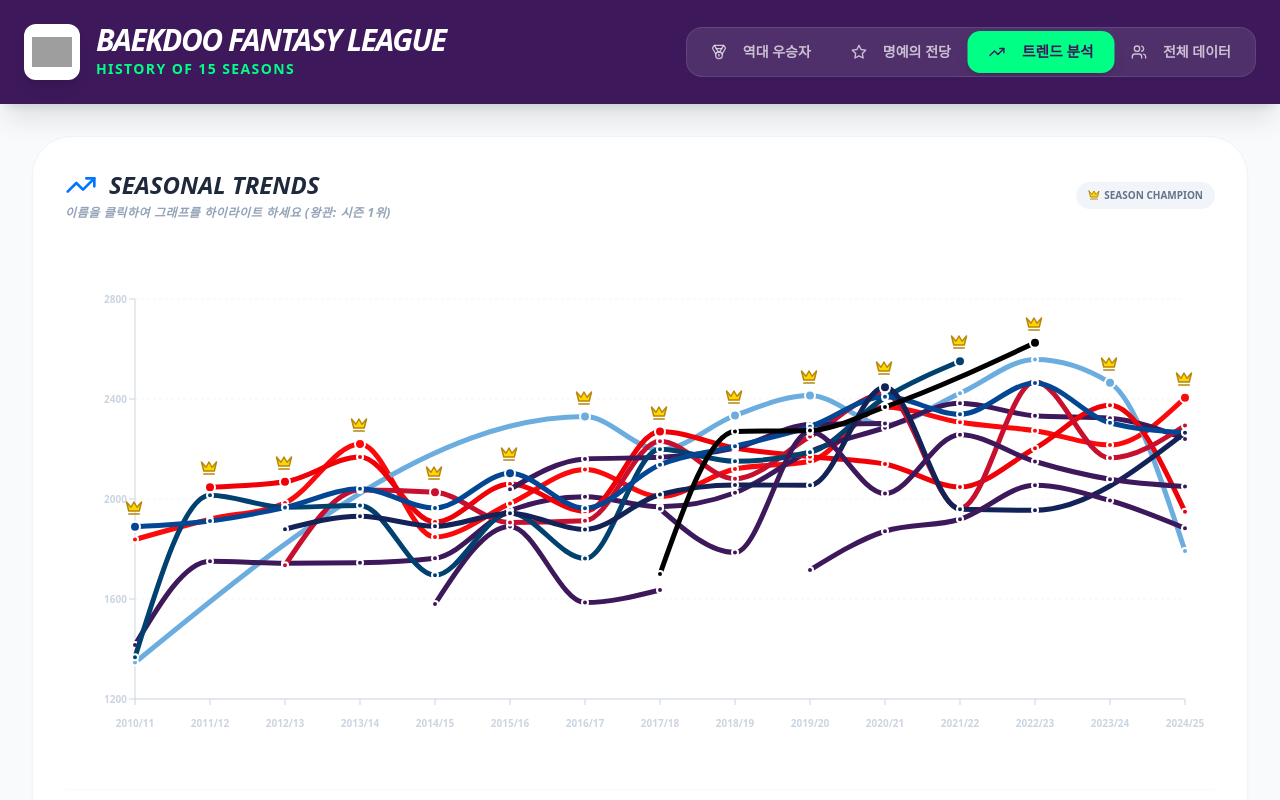
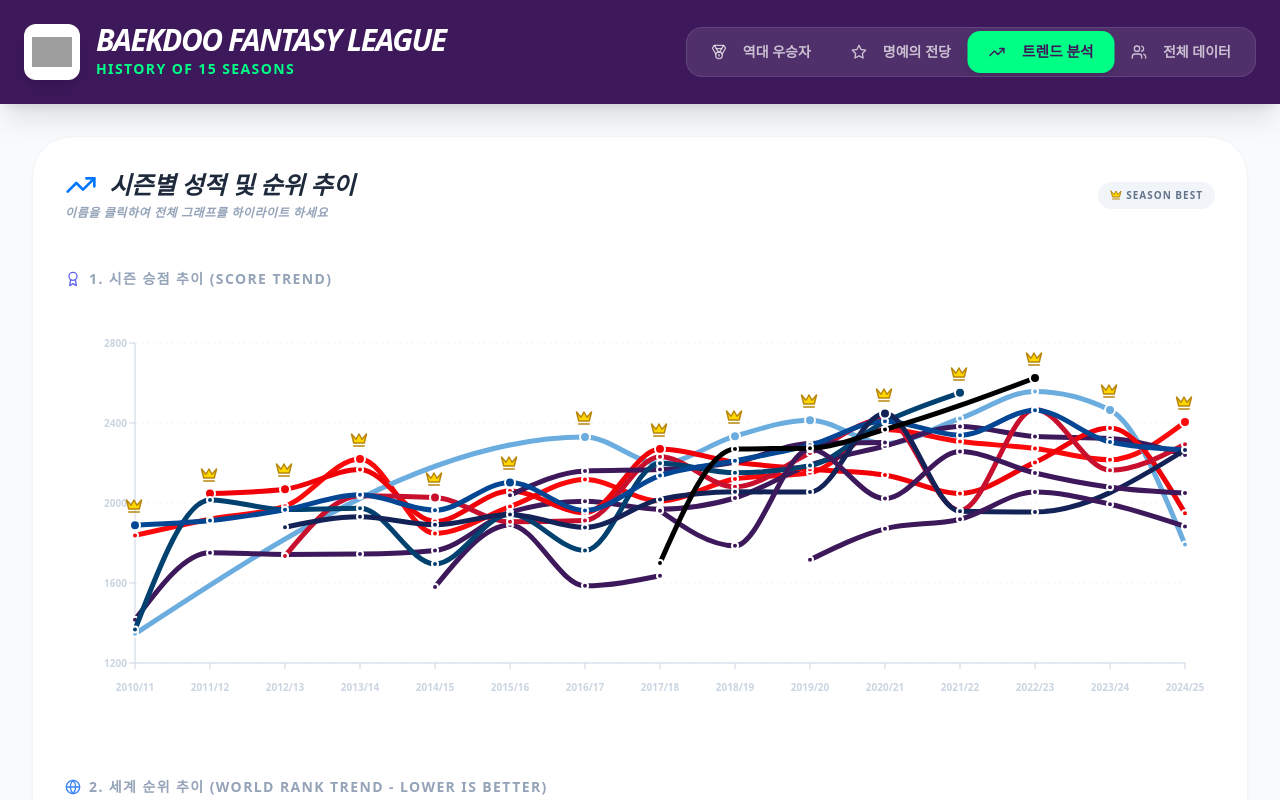
Before and after one commit to proheuros-creator/fpl-history, a React (Vite) app: page / in a window 1280 px wide. Both pictures are taken after a click on the button "트렌드 분석". Shown: the top 800 px of the page. Built offline with nearby package versions, Linux system fonts and the light colour scheme; grey boxes are pictures that could not be loaded.

Commit message:
Update App.jsx

```diff
--- a/src/App.jsx
+++ b/src/App.jsx
@@ -1,6 +1,6 @@
 import React, { useState, useMemo } from 'react';
 import { LineChart, Line, XAxis, YAxis, CartesianGrid, Tooltip, Legend, ResponsiveContainer } from 'recharts';
-import { Trophy, TrendingUp, Users, Award, Star, Globe, Medal, Crown } from 'lucide-react';
+import { Trophy, TrendingUp, Users, Award, Star, Globe, Medal, Crown, Activity } from 'lucide-react';
 
 // 시즌별 승점 데이터 (2010/11 ~ 2024/25)
 const rawData = [
@@ -42,7 +42,7 @@ const rankData = [
 
 const playersList = ["이지용", "임우람", "장용석", "장재윤", "전민호", "정세현", "정용우", "정재훈", "정창영", "천영석", "하원석", "한지상", "한상진"];
 
-// 클럽 정보 매핑 (수정 반영)
+// 클럽 정보 매핑
 const clubMapping = {
   "임우람": { name: "AC 밀란", color: "#fb090b", logo: "https://upload.wikimedia.org/wikipedia/commons/d/d0/Logo_of_AC_Milan.svg" },
   "장용석": { name: "맨체스터 시티", color: "#6caddf", logo: "https://upload.wikimedia.org/wikipedia/en/e/eb/Manchester_City_FC_badge.svg" },
@@ -75,7 +75,7 @@ const App = () => {
     }).filter(x => x !== null);
   }, []);
 
-  // 플레이어별 종합 명예의 전당 통계
+  // 플레이어별 종합 통계
   const playerHonors = useMemo(() => {
     return playersList.map(name => {
       const scores = rawData.map(d => d[name]).filter(s => typeof s === 'number');
@@ -95,7 +95,8 @@ const App = () => {
   const bestScorePlayer = [...playerHonors].sort((a, b) => b.maxScore - a.maxScore)[0] || { name: '-', maxScore: 0, maxScoreSeason: '-' };
   const bestRankPlayer = [...playerHonors].sort((a, b) => (a.bestRank || Infinity) - (b.bestRank || Infinity))[0] || { name: '-', bestRank: null, bestRankSeason: '-' };
 
-  const CustomDot = (props) => {
+  // Recharts를 위한 커스텀 닷 (점수용)
+  const ScoreCustomDot = (props) => {
     const { cx, cy, payload, dataKey, stroke } = props;
     if (!cx || !cy || !payload || !dataKey) return null;
     const currentScores = playersList.map(p => payload[p]).filter(v => typeof v === 'number');
@@ -116,6 +117,28 @@ const App = () => {
     );
   };
 
+  // Recharts를 위한 커스텀 닷 (순위용 - 낮을수록 좋음)
+  const RankCustomDot = (props) => {
+    const { cx, cy, payload, dataKey, stroke } = props;
+    if (!cx || !cy || !payload || !dataKey) return null;
+    const currentRanks = playersList.map(p => payload[p]).filter(v => typeof v === 'number');
+    const minVal = Math.min(...currentRanks);
+    const isBest = payload[dataKey] === minVal && payload[dataKey] > 0;
+    const isFocused = highlightedUser === null || highlightedUser === dataKey;
+
+    if (!isFocused || !payload[dataKey]) return null;
+    return (
+      <g>
+        {isBest && (
+          <foreignObject x={cx - 10} y={cy - 28} width="20" height="20">
+            <Crown size={18} fill="#FFD700" color="#B8860B" />
+          </foreignObject>
+        )}
+        <circle cx={cx} cy={cy} r={isBest ? 5 : 3} fill={stroke} stroke="#fff" strokeWidth={2} />
+      </g>
+    );
+  };
+
   return (
     <div className="min-h-screen bg-slate-50 font-sans text-slate-900 pb-12">
       <header className="bg-[#3d195b] text-white p-6 shadow-xl sticky top-0 z-50">
@@ -125,7 +148,7 @@ const App = () => {
               <img src="https://upload.wikimedia.org/wikipedia/en/f/f2/Premier_League_Logo.svg" alt="PL Logo" className="w-10 h-10 object-contain" />
             </div>
             <div>
-              <h1 className="text-3xl font-black italic tracking-tighter leading-none text-white">BAEKDOO FANTASY LEAGUE</h1>
+              <h1 className="text-3xl font-black italic tracking-tighter leading-none text-white uppercase">BAEKDOO FANTASY LEAGUE</h1>
               <p className="text-sm text-[#00ff85] font-bold mt-1 tracking-widest uppercase">History of 15 Seasons</p>
             </div>
           </div>
@@ -149,7 +172,7 @@ const App = () => {
       </header>
 
       <main className="max-w-7xl mx-auto p-4 md:p-8">
-        {/* 역대 우승자 탭 */}
+        {/* 역대 우승자 */}
         {activeTab === 'winners' && (
           <section className="animate-in fade-in slide-in-from-bottom-6 duration-700">
             <h2 className="text-2xl font-black mb-8 flex items-center gap-3 italic text-slate-800">
@@ -180,7 +203,7 @@ const App = () => {
           </section>
         )}
 
-        {/* 명예의 전당 탭 */}
+        {/* 명예의 전당 */}
         {activeTab === 'honors' && (
           <section className="animate-in fade-in slide-in-from-bottom-6 duration-700">
             <h2 className="text-2xl font-black mb-8 flex items-center gap-3 italic text-slate-800">
@@ -248,22 +271,30 @@ const App = () => {
           </section>
         )}
 
-        {/* 트렌드 분석 탭 */}
+        {/* 트렌드 분석 */}
         {activeTab === 'trend' && (
-          <section className="animate-in fade-in duration-700">
+          <section className="animate-in fade-in duration-700 space-y-8">
             <div className="bg-white p-8 rounded-[2.5rem] shadow-sm border border-slate-100">
               <div className="flex flex-col md:flex-row justify-between items-start md:items-center mb-12 gap-4">
                 <div>
-                  <h2 className="text-2xl font-black flex items-center gap-3 italic text-slate-800">
-                    <TrendingUp className="text-[#0075ff] w-8 h-8" /> SEASONAL TRENDS
+                  <h2 className="text-2xl font-black flex items-center gap-3 italic text-slate-800 uppercase">
+                    <TrendingUp className="text-[#0075ff] w-8 h-8" /> 시즌별 성적 및 순위 추이
                   </h2>
-                  <p className="text-xs text-slate-400 font-bold mt-1 uppercase tracking-wider italic">이름을 클릭하여 그래프를 하이라이트 하세요 (왕관: 시즌 1위)</p>
+                  <p className="text-xs text-slate-400 font-bold mt-1 uppercase tracking-wider italic">이름을 클릭하여 전체 그래프를 하이라이트 하세요</p>
                 </div>
-                <div className="bg-slate-100 px-3 py-1.5 rounded-full text-[10px] font-black text-slate-500 flex items-center gap-1">
-                  <Crown size={12} fill="#FFD700" color="#B8860B" /> SEASON CHAMPION
+                <div className="flex gap-2">
+                  <div className="bg-slate-100 px-3 py-1.5 rounded-full text-[10px] font-black text-slate-500 flex items-center gap-1 uppercase tracking-widest">
+                    <Crown size={12} fill="#FFD700" color="#B8860B" /> Season Best
                   </div>
                 </div>
-              <div className="h-[480px] w-full mb-10">
+              </div>
+
+              {/* 1. 점수 추이 그래프 */}
+              <div className="mb-16">
+                <h3 className="text-sm font-black text-slate-400 mb-6 uppercase tracking-widest flex items-center gap-2">
+                  <Award size={16} className="text-indigo-500" /> 1. 시즌 승점 추이 (Score Trend)
+                </h3>
+                <div className="h-[400px] w-full">
                   <ResponsiveContainer width="100%" height="100%">
                     <LineChart data={rawData} margin={{ top: 30, right: 30, left: 10, bottom: 20 }}>
                       <CartesianGrid strokeDasharray="3 3" vertical={false} stroke="#f1f5f9" />
@@ -281,7 +312,7 @@ const App = () => {
                           stroke={getClub(name).color}
                           strokeWidth={highlightedUser === null || highlightedUser === name ? 5 : 1.5}
                           strokeOpacity={highlightedUser === null || highlightedUser === name ? 1 : 0.08}
-                        dot={<CustomDot />}
+                          dot={<ScoreCustomDot />}
                           activeDot={{ r: 8, strokeWidth: 0 }}
                           connectNulls
                           animationDuration={1500}
@@ -290,30 +321,69 @@ const App = () => {
                     </LineChart>
                   </ResponsiveContainer>
                 </div>
-              <div className="flex flex-wrap justify-center gap-3 pt-10 border-t border-slate-50">
+              </div>
+
+              {/* 2. 세계 순위 추이 그래프 */}
+              <div>
+                <h3 className="text-sm font-black text-slate-400 mb-6 uppercase tracking-widest flex items-center gap-2">
+                  <Globe size={16} className="text-blue-500" /> 2. 세계 순위 추이 (World Rank Trend - Lower is Better)
+                </h3>
+                <div className="h-[400px] w-full">
+                  <ResponsiveContainer width="100%" height="100%">
+                    <LineChart data={rankData} margin={{ top: 30, right: 30, left: 10, bottom: 20 }}>
+                      <CartesianGrid strokeDasharray="3 3" vertical={false} stroke="#f1f5f9" />
+                      <XAxis dataKey="season" fontSize={10} fontWeight="900" tickMargin={15} stroke="#cbd5e1" />
+                      {/* 순위는 낮을수록 좋으므로 Y축을 반전시킵니다. */}
+                      <YAxis reversed domain={['auto', 'auto']} fontSize={10} fontWeight="900" stroke="#cbd5e1" />
+                      <Tooltip
+                        formatter={(value) => value.toLocaleString()}
+                        contentStyle={{ borderRadius: '24px', border: 'none', boxShadow: '0 25px 50px -12px rgba(0,0,0,0.15)', padding: '20px' }}
+                        itemStyle={{ fontWeight: '900', fontSize: '12px', padding: '2px 0' }}
+                      />
+                      {playersList.map((name) => (
+                        <Line
+                          key={name}
+                          type="monotone"
+                          dataKey={name}
+                          stroke={getClub(name).color}
+                          strokeWidth={highlightedUser === null || highlightedUser === name ? 5 : 1.5}
+                          strokeOpacity={highlightedUser === null || highlightedUser === name ? 1 : 0.08}
+                          dot={<RankCustomDot />}
+                          activeDot={{ r: 8, strokeWidth: 0 }}
+                          connectNulls
+                          animationDuration={1500}
+                        />
+                      ))}
+                    </LineChart>
+                  </ResponsiveContainer>
+                </div>
+              </div>
+
+              {/* 플레이어 리스트 선택기 (하단) */}
+              <div className="flex flex-wrap justify-center gap-3 pt-10 mt-10 border-t border-slate-50">
                 {playersList.map((name) => (
                   <button
                     key={name}
                     onClick={() => setHighlightedUser(highlightedUser === name ? null : name)}
-                    className={`px-5 py-3 rounded-2xl flex items-center gap-3 transition-all transform hover:scale-105 ${
+                    className={`px-5 py-3 rounded-2xl flex items-center gap-3 transition-all transform hover:scale-105 active:scale-95 ${
                       highlightedUser === name
                         ? 'bg-slate-900 text-white shadow-xl scale-110 z-10'
-                        : 'bg-slate-50 text-slate-400 hover:bg-slate-100 border border-slate-100'
+                        : 'bg-slate-50 text-slate-400 hover:bg-slate-100 hover:text-slate-600 border border-slate-100'
                     }`}
                   >
-                    <div className={`w-3 h-3 rounded-full shadow-sm`} style={{ backgroundColor: getClub(name).color }} />
+                    <div className={`w-3 h-3 rounded-full shadow-sm ${highlightedUser === name ? 'ring-2 ring-white/50' : ''}`} style={{ backgroundColor: getClub(name).color }} />
                     <span className="text-xs font-black tracking-tight">{name}</span>
                   </button>
                 ))}
                 {highlightedUser && (
-                  <button onClick={() => setHighlightedUser(null)} className="ml-4 px-4 py-3 text-xs font-black text-indigo-600 hover:bg-indigo-50 rounded-2xl transition-colors">전체 보기</button>
+                  <button onClick={() => setHighlightedUser(null)} className="ml-4 px-4 py-3 text-xs font-black text-indigo-600 hover:bg-indigo-50 rounded-2xl transition-colors uppercase tracking-widest">Show All</button>
                 )}
               </div>
             </div>
           </section>
         )}
 
-        {/* 전체 데이터 탭 */}
+        {/* 전체 데이터 */}
         {activeTab === 'data' && (
           <section className="bg-white rounded-[2.5rem] shadow-sm border border-slate-100 overflow-hidden animate-in fade-in duration-700">
             <div className="p-8 border-b border-slate-50 flex justify-between items-center bg-slate-50/50">
```
Lines whose indentation alone changed are shown as unchanged.
